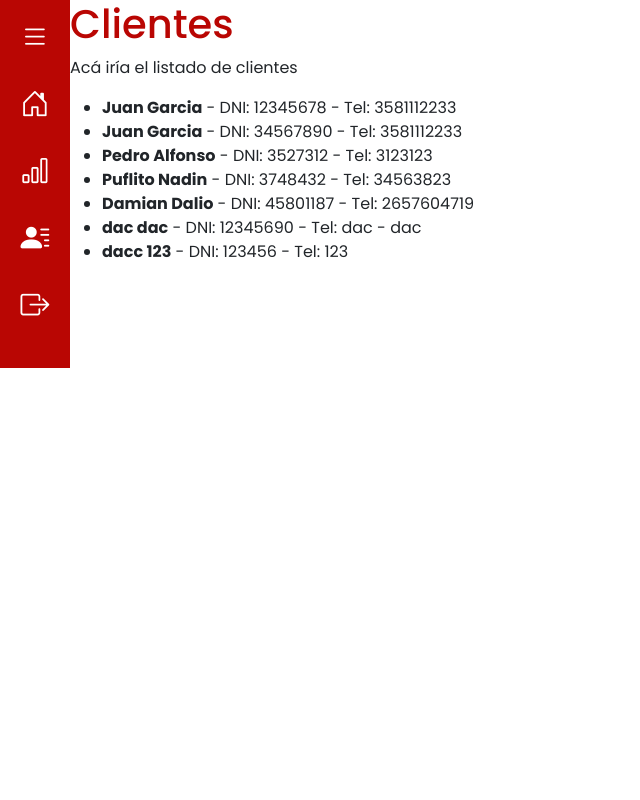
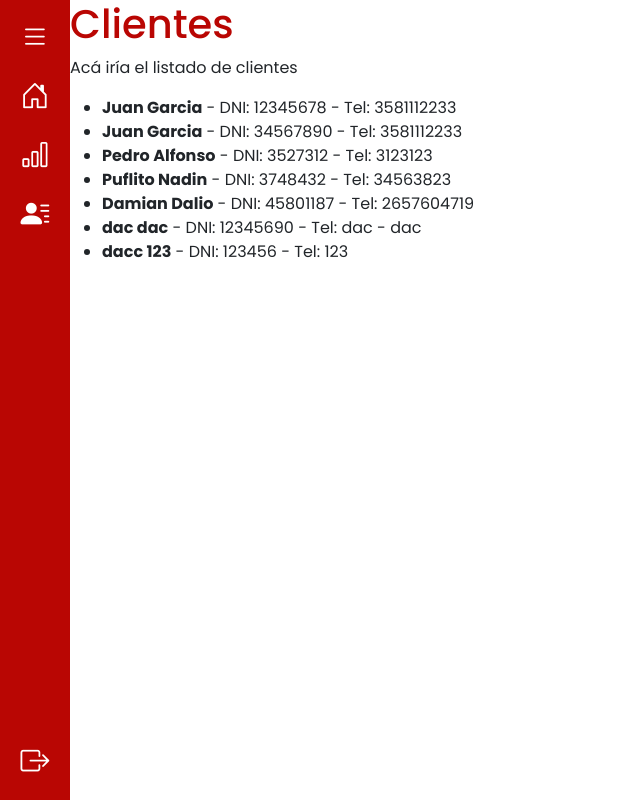
Before and after one commit to ddalio/proyecto-alberdi-unrc-2025, a Flask app: page /eventos/clientes in a window 1280 px wide. Shown: the whole page, without its empty margins (0-640 px from the left). Run offline with Flask 3, Linux system fonts and the light colour scheme; some libraries are stand-ins or nearby versions.

Commit message:
fix bases disign stye

```diff
--- a/app/static/css/style.css
+++ b/app/static/css/style.css
@@ -8,12 +8,45 @@
   color: var(--color-primario);
 }
 
+html, body {
+  height: 100%;
+  margin: 0;
+}
+
 body {
   font-family: "Poppins", sans-serif;
   font-weight: 400;
   font-style: normal;
 }
 
+/* Layout wrapper that controla la altura de la vista */
+.layout-with-sidebar {
+  display: flex;
+  align-items: stretch; /* hace que sidebar y main tengan la misma altura disponible */
+  min-height: 100vh;    /* ocupa al menos la altura de la ventana */
+}
+
+/* Sidebar: no forzar más altura, permitir scroll interno si hace falta */
+.sidebar {
+  width: 70px;           /* ancho fijo, antes estaba inline */
+  display: flex;
+  flex-direction: column;
+  align-items: center;
+  padding-top: 1rem;
+  padding-bottom: 1rem;
+  height: auto;          /* no forzar 100vh aquí */
+  overflow-y: auto;      /* solo hace scroll si el contenido excede la altura del viewport */
+}
+
+/* Main content (flex child) */
+.main-content {
+  flex: 1;
+  min-height: 0; /* importante para que los hijos con overflow funcionen correctamente */
+  background: transparent;
+  padding: 0;
+}
+
+/* botones y estilos existentes */
 .btn-custom {
   background-color: var(--color-btn);
   color: var(--color-hover);
--- a/app/templates/base.html
+++ b/app/templates/base.html
@@ -43,20 +43,20 @@
   <body>
     <script src="https://cdn.jsdelivr.net/npm/bootstrap@5.3.0/dist/js/bootstrap.bundle.min.js"></script>
 
-    <div class="d-flex">
+    <div class="layout-with-sidebar">
       <!-- Sidebar vertical -->
-      <nav class="bg-pry p-3" style="width: 70px">
-        <ul class="nav flex-column align-items-center">
+      <nav class="sidebar bg-pry p-3" aria-label="Barra lateral">
+        <ul class="nav flex-column align-items-center h-100" style="gap:1rem">
           <!--Este icono no se que onda-->
-          <li class="nav-item mb-4">
-            <a class="nav-link p-0" href="#">
+          <li class="nav-item">
+            <a class="nav-link p-0" href="#" aria-label="Menu">
               <i class="bi bi-list text-white" style="font-size: 1.8rem"></i>
             </a>
           </li>
           <li
-            class="nav-item mb-4 {% if active_page == 'inicio' %}active-nav{% endif %}"
+            class="nav-item {% if active_page == 'inicio' %}active-nav{% endif %}"
           >
-            <a class="nav-link p-0" href="{{ url_for('auth.inicio') }}">
+            <a class="nav-link p-0" href="{{ url_for('auth.inicio') }}" title="Inicio">
               <i
                 class="bi bi-house-door {% if active_page == 'inicio' %}text-secondary{% else %}text-white{% endif %}"
                 style="font-size: 1.8rem"
@@ -64,26 +64,24 @@
             </a>
           </li>
           <li
-            class="nav-item mb-4 {% if active_page == 'ingresos' %}active-nav{% endif %}"
+            class="nav-item {% if active_page == 'ingresos' %}active-nav{% endif %}"
           >
-            <a class="nav-link p-0" href="{{ url_for('ingresos.ingresos') }}">
+            <a class="nav-link p-0" href="{{ url_for('ingresos.ingresos') }}" title="Ingresos">
               <i
                 class="bi bi-bar-chart {% if active_page == 'ingresos' %}text-secondary{% else %}text-white{% endif %}"
                 style="font-size: 1.8rem"
               ></i>
             </a>
           </li>
-          <li
-            class="nav-item mb-4 {% if active_page == 'cuentas' %}active-nav{% endif %}"
-          >
-            <a class="nav-link p-0" href="{{ url_for('cuentas.cuentas') }}">
+          <li class="nav-item {% if active_page == 'cuentas' %}active-nav{% endif %}">
+            <a class="nav-link p-0" href="{{ url_for('cuentas.cuentas') }}" title="Cuentas">
               <i
                 class="bi bi-person-lines-fill {% if active_page == 'cuentas' %}text-secondary{% else %}text-white{% endif %}"
                 style="font-size: 1.8rem"
               ></i>
             </a>
           </li>
-          <li class="nav-item mb-4">
+          <li class="nav-item mt-auto">
             <a
               class="nav-link p-0 text-white"
               href="{{ url_for('auth.salir') }}"
@@ -98,8 +96,9 @@
           </li>
         </ul>
       </nav>
+
       <!-- Main content -->
-      <div class="flex-grow-1">{% block content %} {% endblock %}</div>
+      <main class="main-content flex-grow-1">{% block content %} {% endblock %}</main>
     </div>
   </body>
 </html>
```
